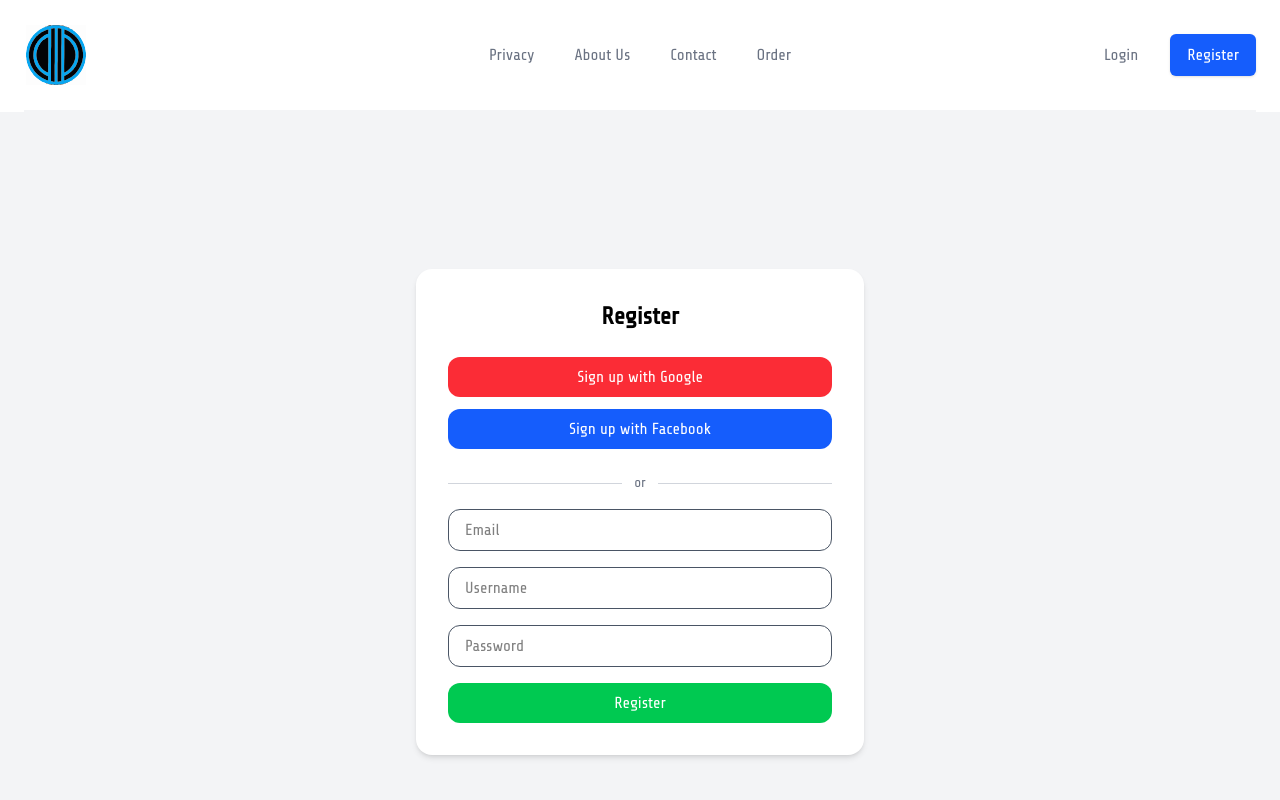
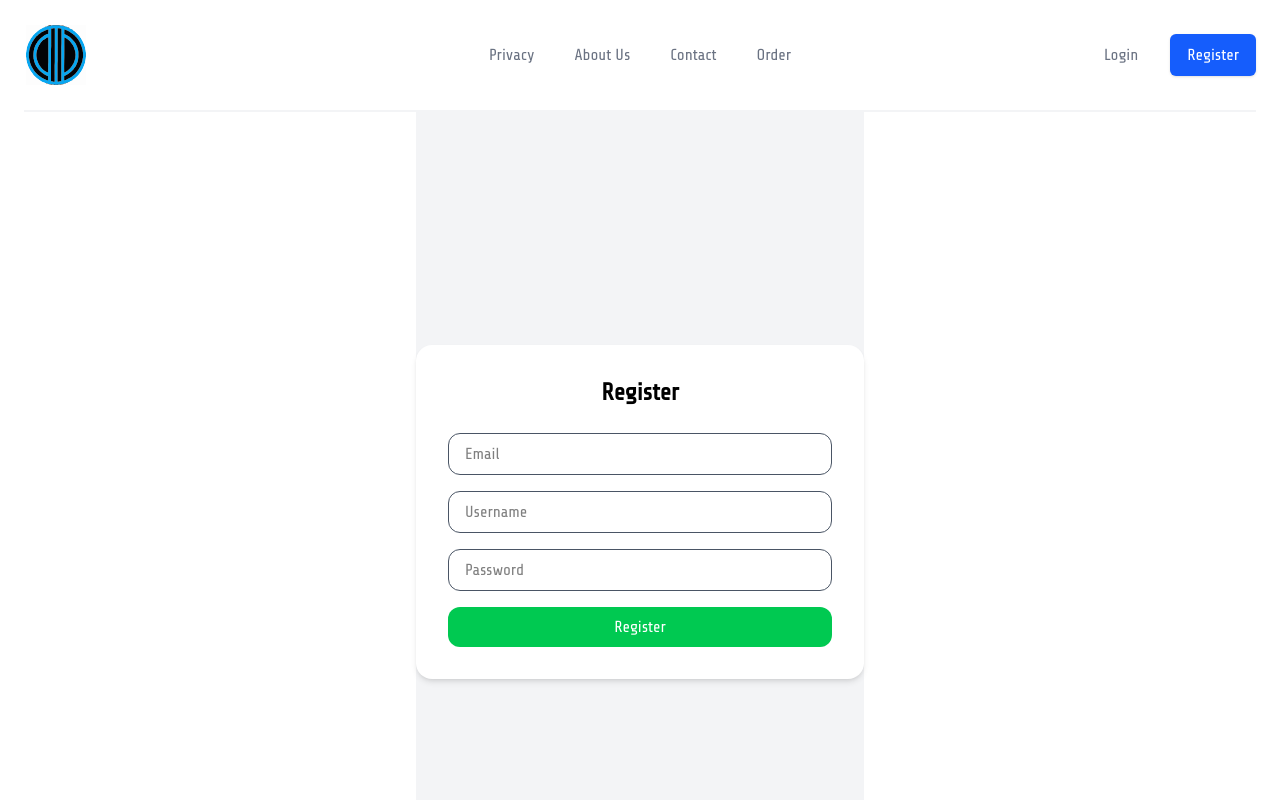
Before and after one commit to titan3755/photobytes-blog, a Next.js app: page /register in a window 1280 px wide. Shown: the top 800 px of the page. Built offline with nearby package versions, Linux system fonts and the light colour scheme.

Commit message:
added register page user creation functionality

```diff
--- a/app/register/page.tsx
+++ b/app/register/page.tsx
@@ -1,57 +1,65 @@
-"use client"
+"use client";
 
-import { useState } from "react"
+import { useState } from "react";
 
 export default function Register() {
-  const [email, setEmail] = useState("")
-  const [username, setUsername] = useState("")
-  const [password, setPassword] = useState("")
+  const [email, setEmail] = useState("");
+  const [username, setUsername] = useState("");
+  const [password, setPassword] = useState("");
+  const [error, setError] = useState("");
+  const [success, setSuccess] = useState("");
+
+  const handleSubmit = async (e: React.FormEvent) => {
+    e.preventDefault();
+    setError("");
+    setSuccess("");
+
+    const res = await fetch("/api/register", {
+      method: "POST",
+      headers: { "Content-Type": "application/json" },
+      body: JSON.stringify({ email, username, password }),
+    });
+
+    const data = await res.json();
+
+    if (!res.ok) {
+      setError(data.error || "Something went wrong");
+      return;
+    }
+
+    setSuccess("Registration successful! You can now log in.");
+    setEmail("");
+    setUsername("");
+    setPassword("");
+  };
 
   return (
-    <div className="min-h-screen min-w-screen flex items-center justify-center bg-gray-100">
+    <div className="min-h-screen flex items-center justify-center bg-gray-100">
       <div className="w-full max-w-md bg-white p-8 rounded-2xl shadow-md">
-        <h1 className="text-2xl text-black font-bold text-center mb-6">Register</h1>
+        <h1 className="text-2xl font-bold text-center mb-6 text-black">Register</h1>
 
-        <div className="space-y-3 mb-6">
-          <button className="w-full flex items-center justify-center gap-2 px-4 py-2 bg-red-500 text-white rounded-xl hover:bg-red-600">
-            Sign up with Google
-          </button>
-          <button className="w-full flex items-center justify-center gap-2 px-4 py-2 bg-blue-600 text-white rounded-xl hover:bg-blue-700">
-            Sign up with Facebook
-          </button>
-        </div>
-
-        <div className="flex items-center my-4">
-          <div className="flex-grow border-t border-gray-300"></div>
-          <span className="mx-3 text-sm text-gray-500">or</span>
-          <div className="flex-grow border-t border-gray-300"></div>
-        </div>
-
-        <form className="space-y-4">
+        <form onSubmit={handleSubmit} className="space-y-4">
           <input
             type="email"
             placeholder="Email"
             value={email}
             onChange={e => setEmail(e.target.value)}
-            className="w-full px-4 py-2 text-black border border-gray-600 rounded-xl focus:outline-none focus:ring-2 focus:ring-blue-500"
+            className="w-full px-4 py-2 border border-gray-600 rounded-xl text-black focus:ring-2 focus:ring-blue-500"
           />
-
           <input
             type="text"
             placeholder="Username"
             value={username}
             onChange={e => setUsername(e.target.value)}
-            className="w-full px-4 py-2 text-black border border-gray-600 rounded-xl focus:outline-none focus:ring-2 focus:ring-blue-500"
+            className="w-full px-4 py-2 border border-gray-600 rounded-xl text-black focus:ring-2 focus:ring-blue-500"
           />
-
           <input
             type="password"
             placeholder="Password"
             value={password}
             onChange={e => setPassword(e.target.value)}
-            className="w-full px-4 py-2 text-black border border-gray-600 rounded-xl focus:outline-none focus:ring-2 focus:ring-blue-500"
+            className="w-full px-4 py-2 border border-gray-600 rounded-xl text-black focus:ring-2 focus:ring-blue-500"
           />
-
           <button
             type="submit"
             className="w-full bg-green-500 text-white py-2 rounded-xl hover:bg-green-600"
@@ -59,7 +67,10 @@ export default function Register() {
             Register
           </button>
         </form>
+
+        {error && <p className="text-red-500 text-center mt-4">{error}</p>}
+        {success && <p className="text-green-600 text-center mt-4">{success}</p>}
       </div>
     </div>
-  )
+  );
 }
```
